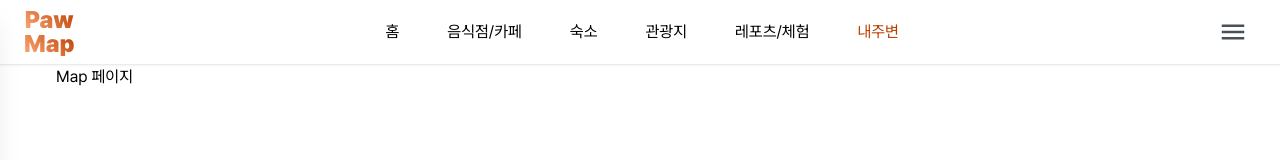
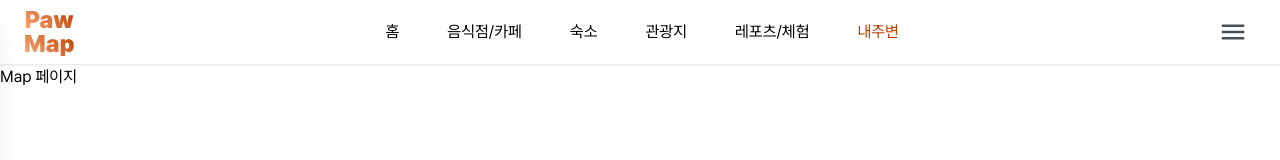
Before and after one commit to KimSuro5773/PawMap, a React (Vite) app in the folder Frontend/: page /map in a window 1280 px wide. Shown: the top 160 px of the page. Built offline with nearby package versions, Linux system fonts and the light colour scheme.

Commit message:
전체 Map 페이지 Layout에서 별도 분리

```diff
--- a/Frontend/src/pages/Map/Map.jsx
+++ b/Frontend/src/pages/Map/Map.jsx
@@ -1,7 +1,14 @@
 import styles from "./Map.module.scss";
+import Header from "@/components/Header/Header";
 
 const Map = () => {
-  return <div>Map 페이지</div>;
+  return (
+    <div>
+      <Header />
+      {/* 지도 */}
+      Map 페이지
+    </div>
+  );
 };
 
 export { Map as Component };
--- a/Frontend/src/router/router.js
+++ b/Frontend/src/router/router.js
@@ -43,10 +43,6 @@ const router = createBrowserRouter([
         lazy: () => import("@/pages/Activities/ActivitiesDetail"),
       },
       {
-        path: "map", // 통합 지도뷰
-        lazy: () => import("@/pages/Map/Map"),
-      },
-      {
         path: "search/:keyword", // 검색 결과 페이지
         lazy: () => import("@/pages/Search/Search"),
       },
@@ -56,6 +52,10 @@ const router = createBrowserRouter([
       },
     ],
   },
+  {
+    path: "map", // 통합 지도뷰 (Layout 영향 받지 않음)
+    lazy: () => import("@/pages/Map/Map"),
+  },
 ]);
 
 export default router;
```
